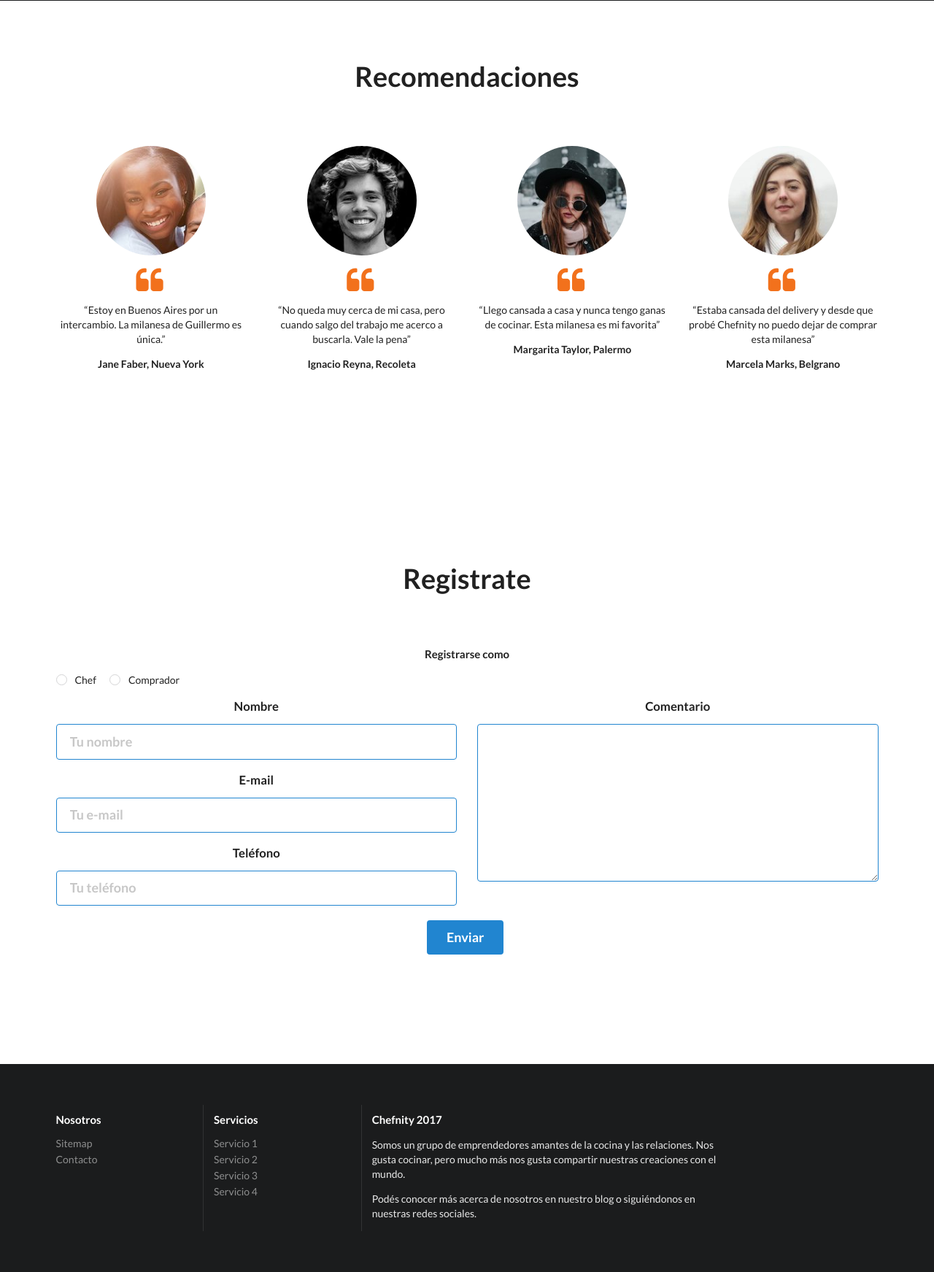
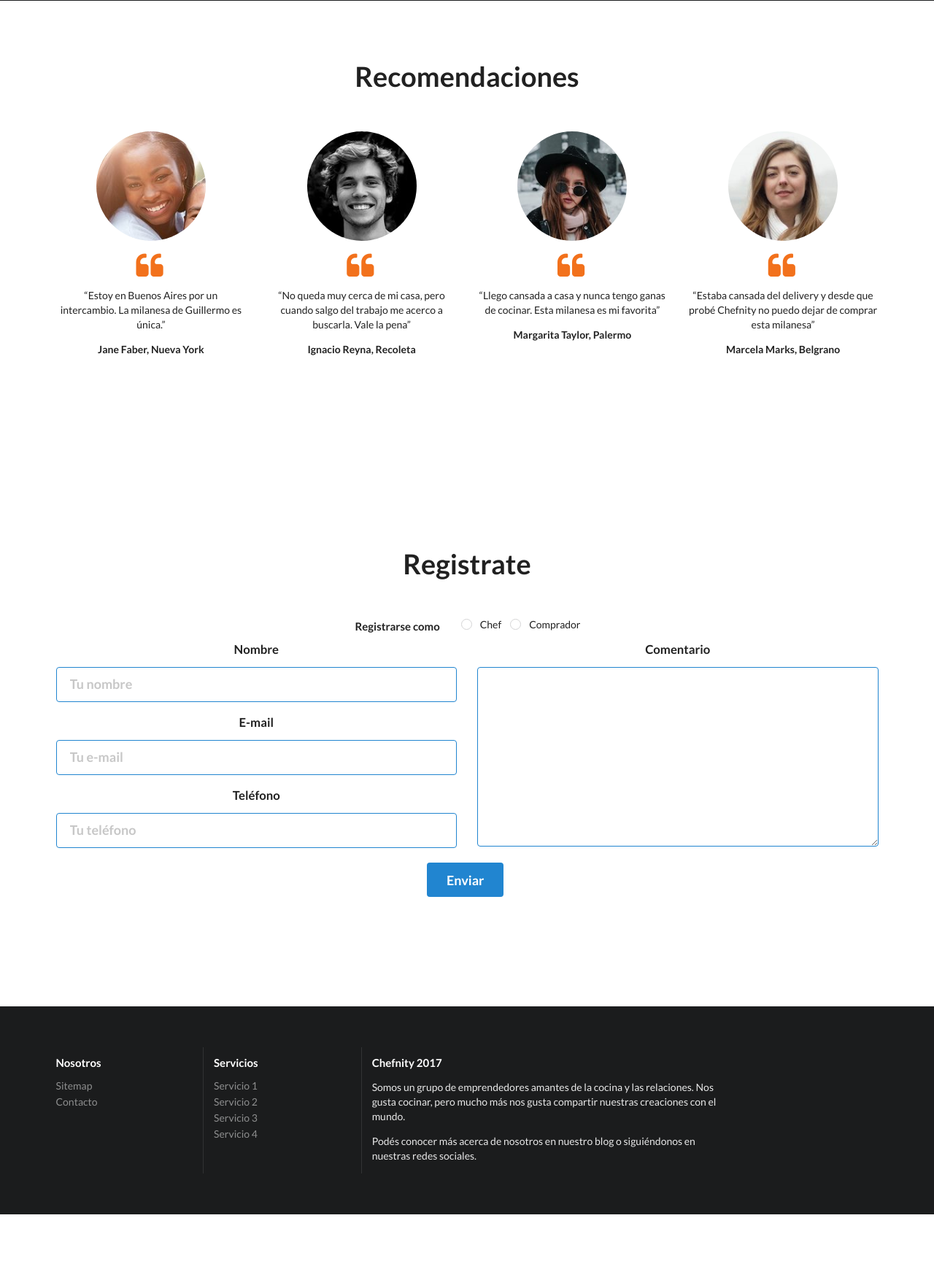
Before and after one commit to codici-labs/chefa, a PHP site: page / in a window 1280 px wide. Shown: the part 3167-4910 px from the top of the page at 73% size. After the commit the page ends 4831 px from the top, so only its background shows below. Run offline with PHP 8.4, Linux system fonts and the light colour scheme; some libraries are stand-ins or nearby versions.

Commit message:
arreglando estilo form

```diff
--- a/css/styles.css
+++ b/css/styles.css
@@ -111,7 +111,7 @@
   .testimonials h3 {
     font-size: 2.7em !important;
     text-align: center;
-    margin: 50px 0 70px 0 !important; }
+    margin: 50px 0 50px 0 !important; }
 
 #map {
   position: relative;
@@ -145,4 +145,9 @@
 .ui.items > .item {
   margin: 3em 0; }
 
+form.form .form-label {
+  font-size: 15px !important; }
+form.form textarea {
+  height: 13.7em !important; }
+
 /*# sourceMappingURL=styles.css.map */
--- a/css/styles.scss
+++ b/css/styles.scss
@@ -145,7 +145,7 @@ display: none;
   h3{
     font-size: 2.7em!important;
     text-align:center;
-    margin: 50px 0 70px 0!important;
+    margin: 50px 0 50px 0!important;
   }
 }
 
@@ -188,3 +188,15 @@ display: none;
 .ui.items>.item {
     margin: 3em 0;
 }
+
+
+form.form {
+  .form-label{
+    font-size: 15px!important
+  }
+
+  textarea {
+    height: 13.7em!important
+  }
+
+}
--- a/index.html
+++ b/index.html
@@ -263,21 +263,21 @@
 
     <div id="register" class="ui container testimonials pad-reg">
       <h3 class="ui header">Registrate</h3>
-      <div class="center aligned">
+
         <form class="ui tiny form">
           <div class="column">
-            <h4>Registrarse como</h4>
-            <div class="inline fields form-style ui center aligned">
+            <div class="inline fields ui grid container centered">
+                <label class="form-label">Registrarse como</label>
                 <div class="field">
                   <div class="ui radio checkbox">
-                    <input type="radio" name="type" required="required">
-                    <label for="type">Chef</label>
+                    <input id="type-chef" type="radio" name="type" required="required">
+                    <label for="type-chef">Chef</label>
                   </div>
                 </div>
               <div class="field">
                 <div class="ui radio checkbox">
-                  <input type="radio" name="type">
-                  <label for="type">Comprador</label>
+                  <input id ="type-buyer" type="radio" name="type">
+                  <label for="type-buyer">Comprador</label>
                 </div>
               </div>
             </div>
@@ -308,7 +308,6 @@
             <button   class="ui big blue button " type="Submit">Enviar</button>
           </div>
         </form>
-      </div>
     </div>
 
 
```
Also changed, not shown: 1 other file.
